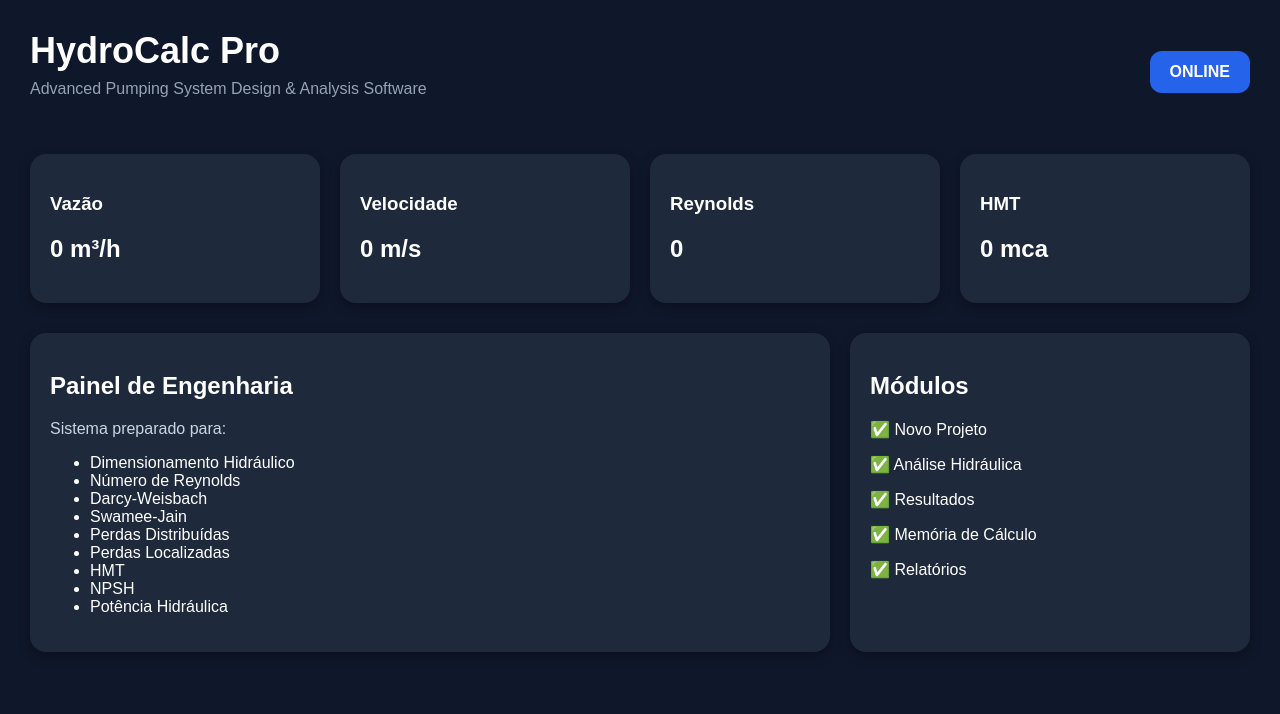
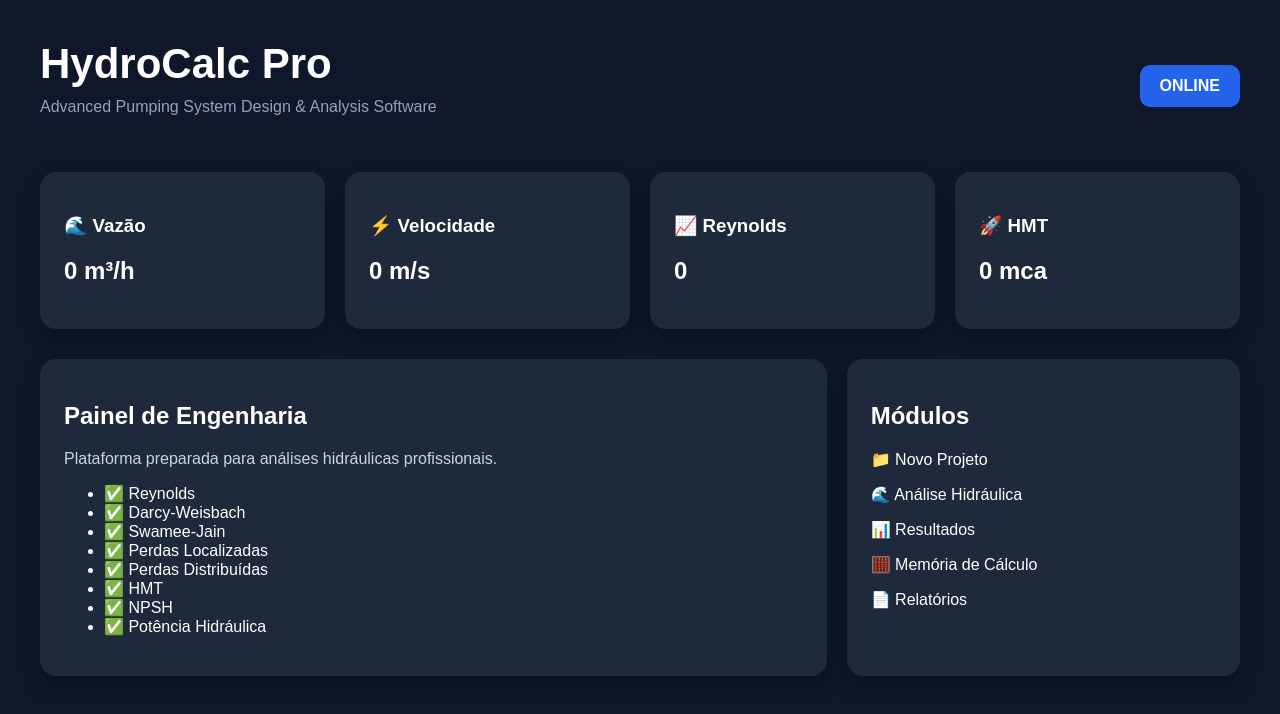
Before and after one commit to pedroouribeiro-lab/Projeto-Mec-nica-dos-Flu-dos, a Next.js app: page / in a window 1280 px wide. Shown: the top 714 px of the page. Built offline with nearby package versions, Linux system fonts and the light colour scheme.

Commit message:
Update page.tsx

```diff
--- a/app/page.tsx
+++ b/app/page.tsx
@@ -1,19 +1,19 @@
 export default function HomePage() {
-  const cardStyle = {
-    backgroundColor: "#1E293B",
+  const card = {
+    background: "#1e293b",
     borderRadius: "16px",
-    padding: "20px",
-    boxShadow: "0 4px 12px rgba(0,0,0,0.3)",
+    padding: "24px",
+    boxShadow: "0 10px 20px rgba(0,0,0,0.3)",
   };
 
   return (
     <main
       style={{
         minHeight: "100vh",
-        backgroundColor: "#0F172A",
-        color: "white",
+        background: "#0f172a",
+        color: "#fff",
+        padding: "40px",
         fontFamily: "Arial, sans-serif",
-        padding: "30px",
       }}
     >
       <div
@@ -28,7 +28,7 @@ export default function HomePage() {
           <h1
             style={{
               margin: 0,
-              fontSize: "36px",
+              fontSize: "42px",
             }}
           >
             HydroCalc Pro
@@ -36,8 +36,8 @@ export default function HomePage() {
 
           <p
             style={{
-              color: "#94A3B8",
-              marginTop: "8px",
+              color: "#94a3b8",
+              marginTop: "10px",
             }}
           >
             Advanced Pumping System Design & Analysis Software
@@ -46,9 +46,9 @@ export default function HomePage() {
 
         <div
           style={{
-            backgroundColor: "#2563EB",
+            background: "#2563eb",
             padding: "12px 20px",
-            borderRadius: "12px",
+            borderRadius: "10px",
             fontWeight: "bold",
           }}
         >
@@ -59,28 +59,28 @@ export default function HomePage() {
       <div
         style={{
           display: "grid",
-          gridTemplateColumns: "repeat(auto-fit,minmax(220px,1fr))",
+          gridTemplateColumns: "repeat(auto-fit,minmax(250px,1fr))",
           gap: "20px",
           marginBottom: "30px",
         }}
       >
-        <div style={cardStyle}>
-          <h3>Vazão</h3>
+        <div style={card}>
+          <h3>🌊 Vazão</h3>
           <h2>0 m³/h</h2>
         </div>
 
-        <div style={cardStyle}>
-          <h3>Velocidade</h3>
+        <div style={card}>
+          <h3>⚡ Velocidade</h3>
           <h2>0 m/s</h2>
         </div>
 
-        <div style={cardStyle}>
-          <h3>Reynolds</h3>
+        <div style={card}>
+          <h3>📈 Reynolds</h3>
           <h2>0</h2>
         </div>
 
-        <div style={cardStyle}>
-          <h3>HMT</h3>
+        <div style={card}>
+          <h3>🚀 HMT</h3>
           <h2>0 mca</h2>
         </div>
       </div>
@@ -92,34 +92,33 @@ export default function HomePage() {
           gap: "20px",
         }}
       >
-        <div style={cardStyle}>
+        <div style={card}>
           <h2>Painel de Engenharia</h2>
 
-          <p style={{ color: "#CBD5E1" }}>
-            Sistema preparado para:
+          <p style={{ color: "#cbd5e1" }}>
+            Plataforma preparada para análises hidráulicas profissionais.
           </p>
 
           <ul>
-            <li>Dimensionamento Hidráulico</li>
-            <li>Número de Reynolds</li>
-            <li>Darcy-Weisbach</li>
-            <li>Swamee-Jain</li>
-            <li>Perdas Distribuídas</li>
-            <li>Perdas Localizadas</li>
-            <li>HMT</li>
-            <li>NPSH</li>
-            <li>Potência Hidráulica</li>
+            <li>✅ Reynolds</li>
+            <li>✅ Darcy-Weisbach</li>
+            <li>✅ Swamee-Jain</li>
+            <li>✅ Perdas Localizadas</li>
+            <li>✅ Perdas Distribuídas</li>
+            <li>✅ HMT</li>
+            <li>✅ NPSH</li>
+            <li>✅ Potência Hidráulica</li>
           </ul>
         </div>
 
-        <div style={cardStyle}>
+        <div style={card}>
           <h2>Módulos</h2>
 
-          <p>✅ Novo Projeto</p>
-          <p>✅ Análise Hidráulica</p>
-          <p>✅ Resultados</p>
-          <p>✅ Memória de Cálculo</p>
-          <p>✅ Relatórios</p>
+          <p>📁 Novo Projeto</p>
+          <p>🌊 Análise Hidráulica</p>
+          <p>📊 Resultados</p>
+          <p>🧮 Memória de Cálculo</p>
+          <p>📄 Relatórios</p>
         </div>
       </div>
     </main>
```
